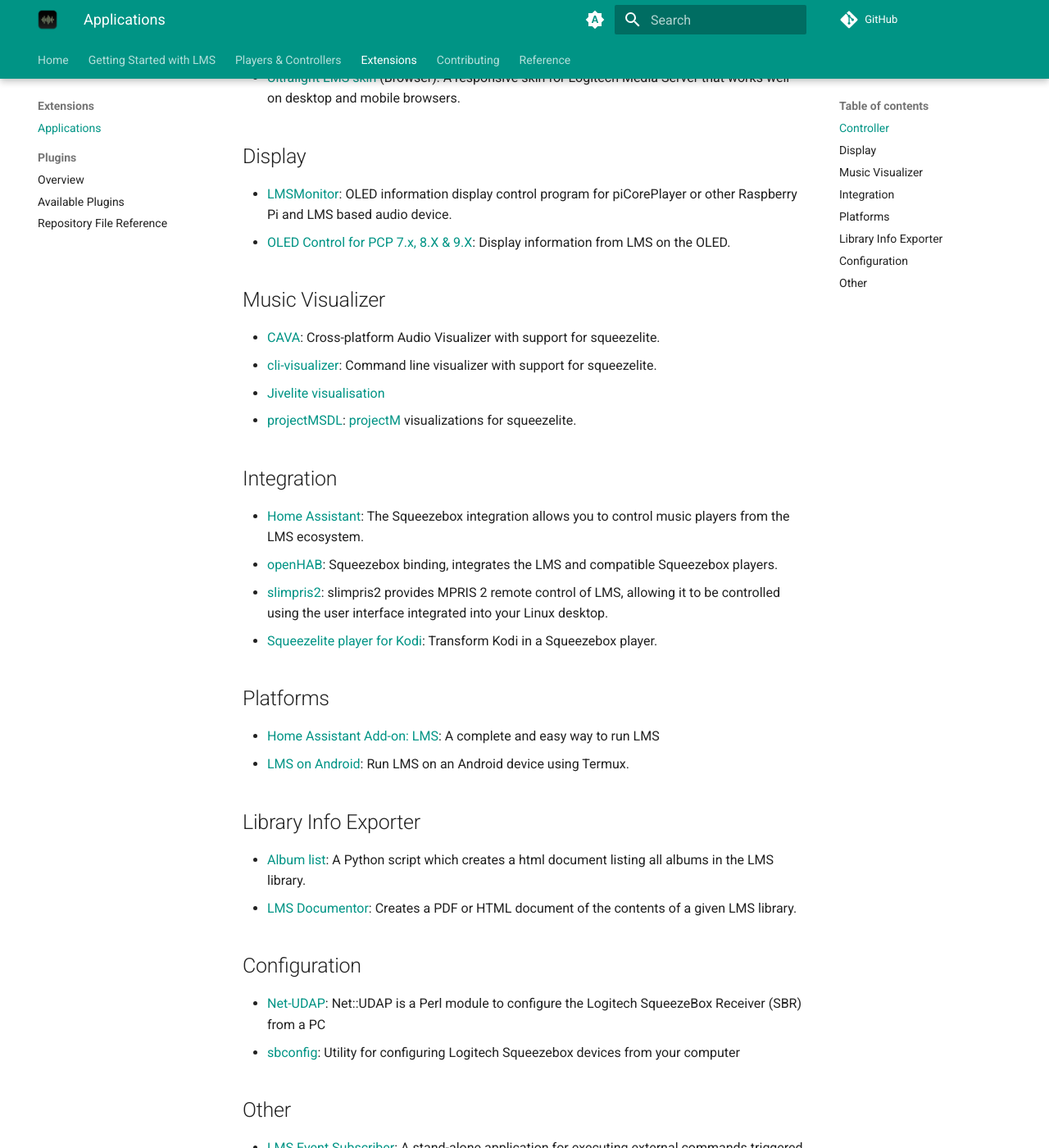
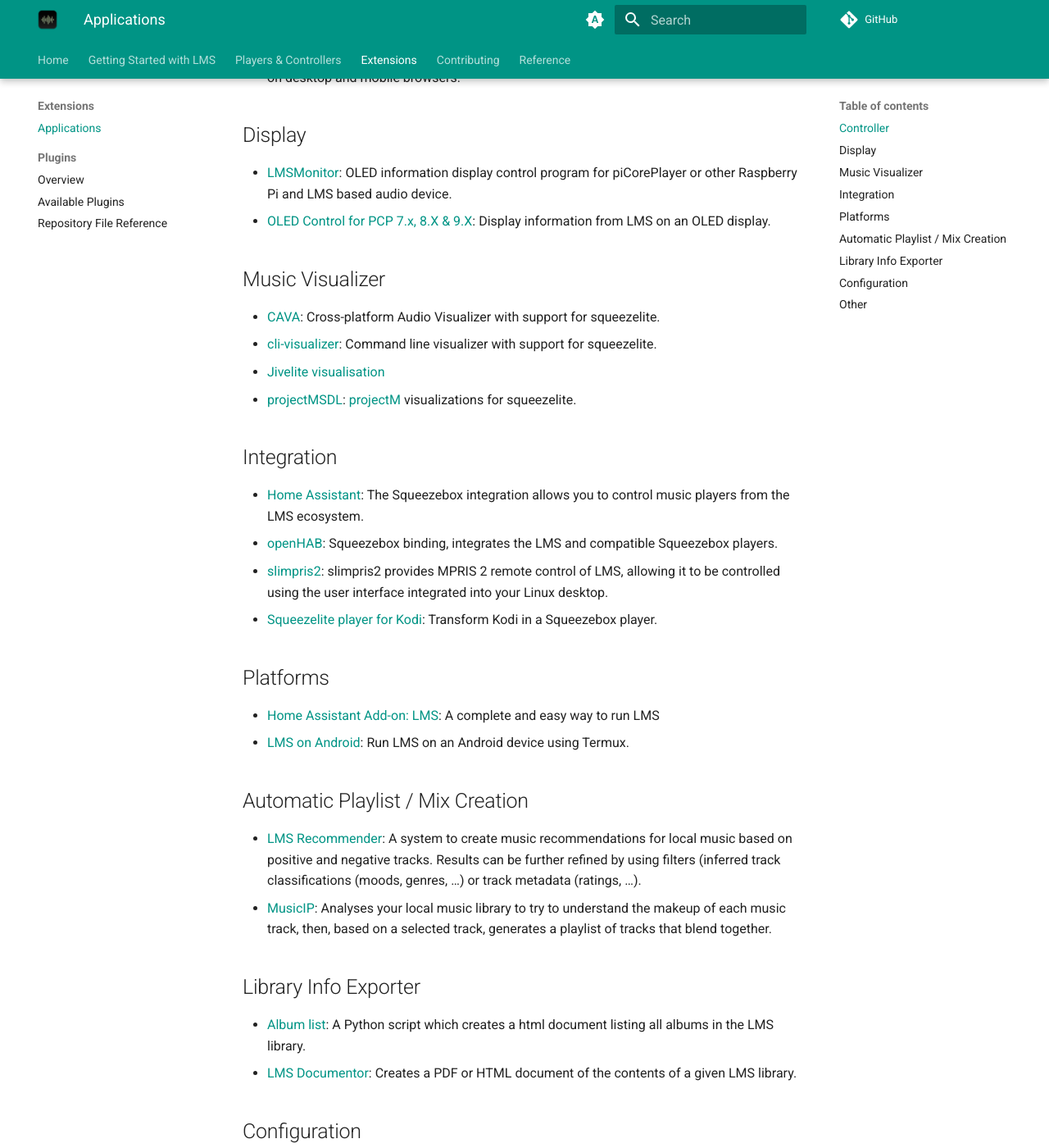
Before and after one commit to LMS-Community/lms-community.github.io, an MkDocs documentation site: the page built from docs/extensions/applications/index.md, in a window 1280 px wide and 1400 px high, scrolled down 709 px. Shown: the whole window at 82% size. Built offline with MkDocs 1.6.1 and Material for MkDocs 9.7.7, drawn with Linux system fonts in a browser that asks for light colours; a script that is not in the unit is left out; plug-ins that fetch from the network failed and are left out; comment, search, counter and statistics services are not loaded; some of the changed text lies outside the part shown.

Commit message:
added Playlist / Mix Creation section

```diff
--- a/docs/extensions/applications/index.md
+++ b/docs/extensions/applications/index.md
@@ -7,13 +7,13 @@
 # Applications
 
 ## Controller
-- [Cursebox](https://gitlab.com/gorgonzola/cursebox/blob/master/README.md) (Terminal): An interactive utility that allows you to control your Squeezeboxes from the terminal.
+- [Cursebox](https://gitlab.com/gorgonzola/cursebox/blob/master/README.md) (Terminal): An interactive utility that allows you to control your players from the terminal.
 - [iPeng](https://penguinlovesmusic.de/ipeng-8/) (iOS): The Music Remote for LMS and compatible music players.
 - [LMS TUI ](https://www.nexus0.net/pub/sw/lmstui/) (Terminal): An application with a text-based user interface to remotely control LMS.
 - [Lyrion](https://f-droid.org/packages/com.craigd.lmsmaterial.app/) (Android): Simple webview wrapper for MaterialSkin on an LMS server.
 - [melodeon](https://github.com/CDrummond/melodeon) (Desktop): Simple QWebEngine wrapper for MaterialSkin on LMS.
 - [ncsb](https://github.com/atisharma/ncsb) (Terminal): A ncurses Squeezebox controller for LMS.
-- [Open Squeeze](https://github.com/orangebikelabs/opensqueeze) (Android):  An Android app that can be used to control Logitech Squeezebox devices.
+- [Open Squeeze](https://github.com/orangebikelabs/opensqueeze) (Android):  An Android app that can be used to control LMS devices.
 - [Squeeze Client](https://f-droid.org/en/packages/de.maniac103.squeezeclient/) (Android): An Android client/controller application for LMS with Material Design 3 UI.
 - [Squeeze Ctrl](https://play.google.com/store/apps/details?id=com.angrygoat.android.squeezectrl) (Android): Remote control app for the Squeezebox system.
 - [Squeezelite-X](https://apps.microsoft.com/detail/9pbhmtnp9037) (Windows): Combines the Squeezelite player with Lyrion with easy access to LMS' user interface.
@@ -22,7 +22,7 @@
 
 ## Display
 - [LMSMonitor](https://github.com/shunte88/LMSMonitor): OLED information display control program for piCorePlayer or other Raspberry Pi and LMS based audio device.
-- [OLED Control for PCP 7.x, 8.X & 9.X](https://github.com/peteS-UK/EvoSabre-DAC-PCP): Display information from LMS on the OLED.
+- [OLED Control for PCP 7.x, 8.X & 9.X](https://github.com/peteS-UK/EvoSabre-DAC-PCP): Display information from LMS on an OLED display.
 
 ## Music Visualizer
 - [CAVA](https://github.com/karlstav/cava): Cross-platform Audio Visualizer with support for squeezelite.
@@ -40,6 +40,10 @@
 - [Home Assistant Add-on: LMS](https://github.com/pssc/ha-addon-lms/tree/master/lms): A complete and easy way to run LMS
 - [LMS on Android](https://forums.slimdevices.com/forum/user-forums/general-discussion/1674045): Run LMS on an Android device using Termux.
 
+## Automatic Playlist / Mix Creation
+- [LMS Recommender](https://www.nexus0.net/pub/sw/lmsrecommender/): A system to create music recommendations for local music based on positive and negative tracks. Results can be further refined by using filters (inferred track classifications (moods, genres, …) or track metadata (ratings, …).
+- [MusicIP](https://www.spicefly.com/section.php?section=musicip): Analyses your local music library to try to understand the makeup of each music track, then, based on a selected track, generates a playlist of tracks that blend together.
+
 ## Library Info Exporter
 - [Album list](https://www.nexus0.net/pub/sw/lmsvarscripts/): A Python script which creates a html document listing all albums in the LMS library.
 - [LMS Documentor](https://github.com/pkfox/LMSDocumenterZip): Creates a PDF or HTML document of the contents of a given LMS library.
```
